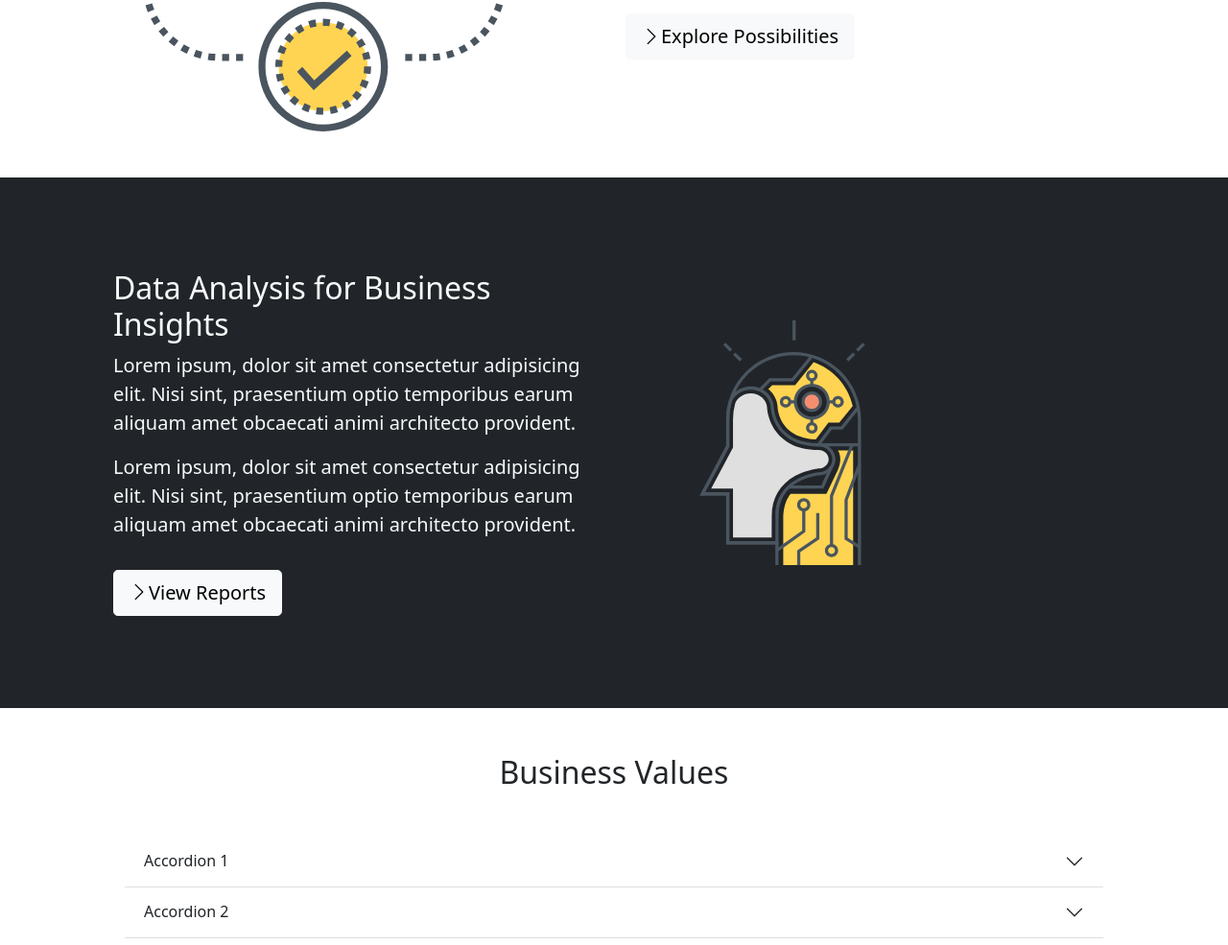
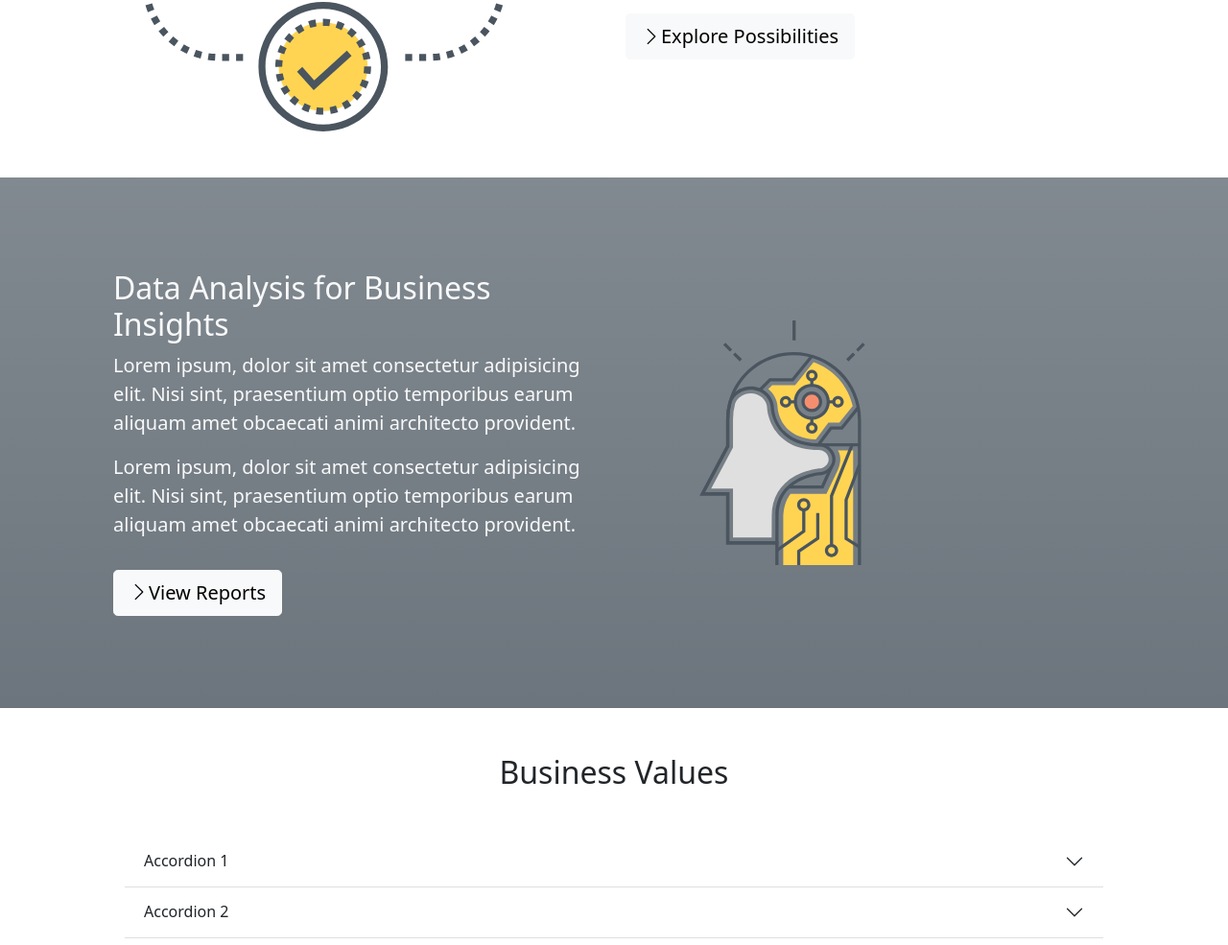
Before and after one commit to miary/site, a plain HTML site: page index.html in a window 1280 px wide. Shown: the part 1584-2569 px from the top of the page at 96% size. Drawn offline with nearby package versions, Linux system fonts and the light colour scheme.

Commit message:
Added gradient background

```diff
--- a/index.html
+++ b/index.html
@@ -148,7 +148,7 @@
 </section>
 
 <!-- ML Business Applications -->
-<section id="MLbiz" class="p-5 bg-dark text-light">
+<section id="MLbiz" class="p-5 bg-secondary bg-gradient text-light">
     <div class="container">
         <div class="row align-items-center justify-content-between">
             <div class="col-md p-5">
```
